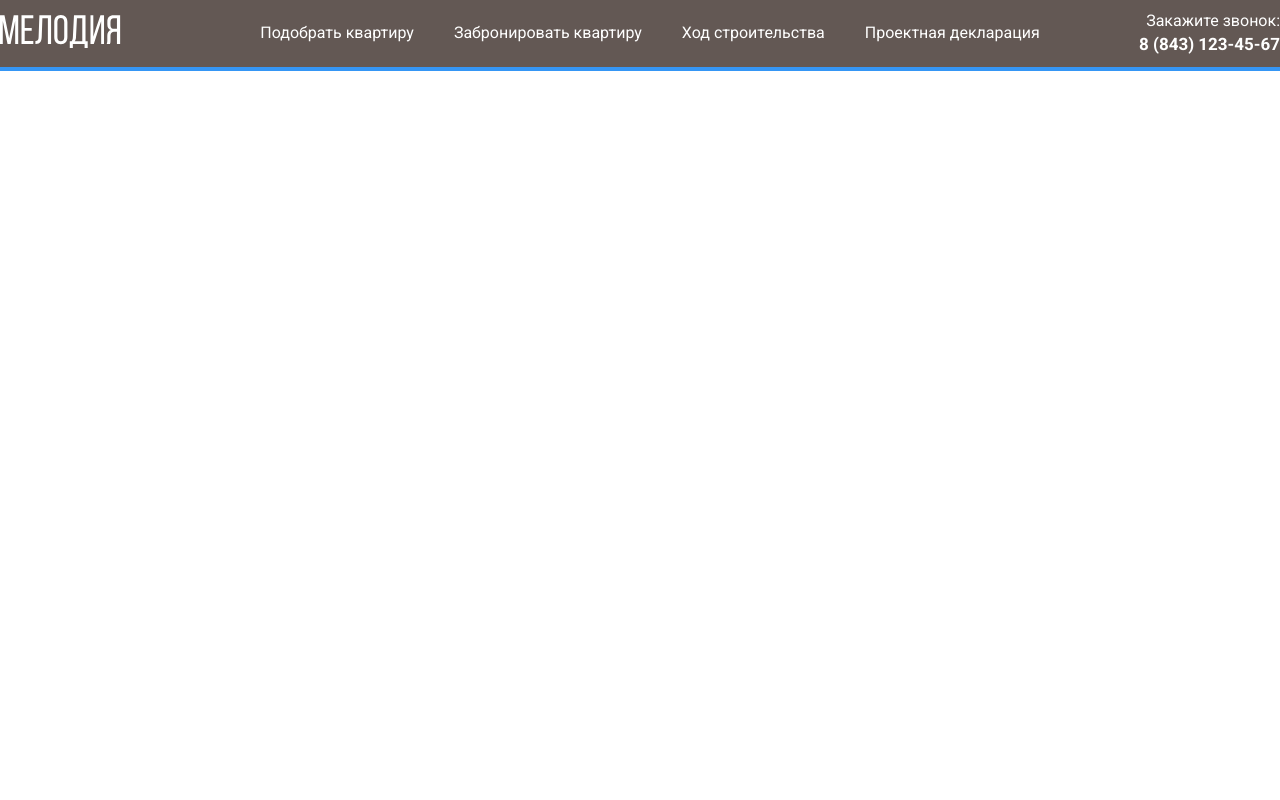
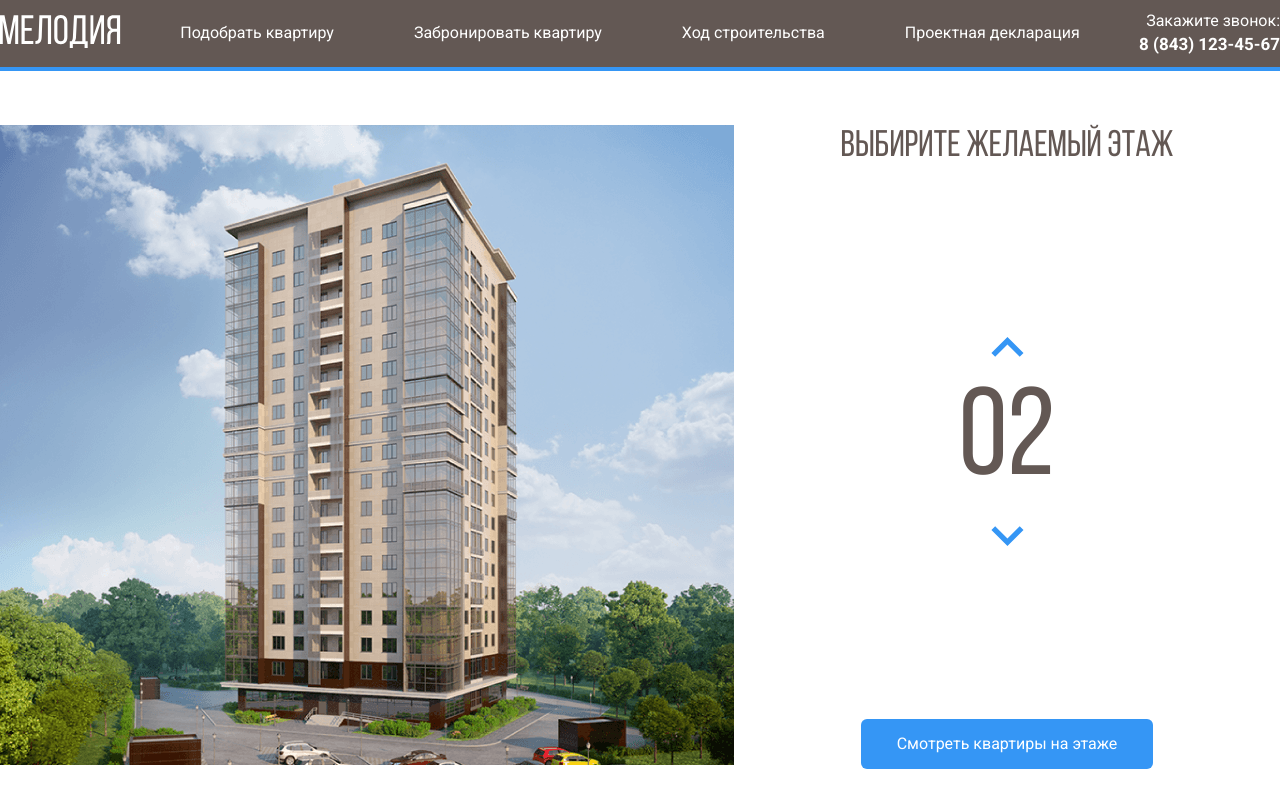
Before and after one commit to Brewmaster-git/Melody, a plain HTML site: page index.html in a window 1280 px wide. Drawn offline with Linux system fonts and the light colour scheme.

Commit message:
Add main-content

```diff
--- a/index.html
+++ b/index.html
@@ -1,8 +1,10 @@
 <!DOCTYPE html>
-<html>
+<html lang="en">
 <head>
+    <meta charset="UTF-8">
+    <meta http-equiv="X-UA-Compatible" content="IE=edge">
+    <meta name="viewport" content="width=device-width, initial-scale=1.0">
     <title>Project</title>
-        <meta charset="UTF-8">
     <link rel="stylesheet" href="styles/normalize.css">
     <link rel="stylesheet" href="styles/style.css">
     <link rel="preconnect" href="https://fonts.googleapis.com">
@@ -10,11 +12,18 @@
     <link href="https://fonts.googleapis.com/css2?family=Roboto:wght@400;700&display=swap" rel="stylesheet">
 </head>
 <body>
+    <!-- Header -->
     <header class="header">
+
+        <!-- Вся навигация по сайту -->
         <div class="navbar">
+
+            <!-- Лого -->
             <a href="./index.html" class="logo">
                 <img src="img/logo.svg" alt="Logo: ЖК Мелодия">
             </a>
+
+            <!-- Меню сайта -->
             <nav class="navbar-nav">
                 <ul class="navbar-menu">
                     <li class="navbar-item">
@@ -31,12 +40,65 @@
                     </li>
                 </ul>
             </nav>
+
+            <!-- Контакты сайта -->
             <div class="navbar-contacts">
                 <span class="novbar-text">Закажите звонок:</span>
                 <a class="novbar-phone" href="tel:+78431234567">8 (843) 123-45-67</a>
             </div>
         </div>
-            <!-- /.navbar -->
     </header>
+
+    <main class="main">
+        <div class="main-image">
+            <svg
+                class="home-image"
+                width="734"
+                height="640"
+                viewBox="0 0 734 640"
+                fill="none"
+                xmlns="http://www.w3.org/2000/svg"
+                xmlns:xlink="http://www.w3.org/1999/xlink">
+                    <rect width="734" height="640" fill="url(#pattern0)"/>
+                    <defs>
+                    <pattern id="pattern0" patternContentUnits="objectBoundingBox" width="1" height="1">
+                    <use xlink:href="#image0" transform="translate(-0.00408719) scale(0.0013624 0.0015625)"/>
+                    </pattern>
+                    <image id="image0" width="740" height="640" xlink:href="img/home.png"/>
+                    </defs>
+                    <path d="M222 533L442.8 541L512 527.3V549L443.5 568.7L222 557.7V533Z" fill="#3595F6" fill-opacity="0.75"/>
+                    <path d="M223 532V507L443.3 510.3L513 507V527L443.7 540L223 532Z" fill="#3595F6" fill-opacity="0.75"/>
+                    <path d="M223 506V481H444H513V504L445 511L223 506Z" fill="#3595F6" fill-opacity="0.75"/>
+                    <path d="M223 482V457L444.3 453.3L512 460V482H444" fill="#3595F6" fill-opacity="0.75"/>
+                    <path d="M223 456V430L444.5 426.7L513 437.7V459L444 452.3L223 456Z" fill="#3595F6" fill-opacity="0.75"/>
+                    <path d="M222 429V405.3L443 393L514 416V437.3L443 425L222 429Z" fill="#3595F6" fill-opacity="0.75"/>
+                    <path d="M222 407V382L444.2 365.7L514 394.3V415L443.7 393.3L222 407Z" fill="#3595F6" fill-opacity="0.75"/>
+                    <path d="M222 382V357L444.5 336.7L514 373.3V394L442 365.3L222 382Z" fill="#3595F6" fill-opacity="0.75"/>
+                    <path d="M222 356V332L445 307.3L514 351.3V373L444.7 335L222 356Z" fill="#3595F6" fill-opacity="0.75"/>
+                    <path d="M222 331V307L444.5 278.3L514 329.3V350L443.7 307.7L222 331Z" fill="#3595F6" fill-opacity="0.75"/>
+                    <path d="M221 307V283L443.3 250L514 309.3V329L444 278.3L221 307Z" fill="#3595F6" fill-opacity="0.75"/>
+                    <path d="M222 282V258L443.2 223L513 287V308L444.3 249.7L222 282Z" fill="#3595F6" fill-opacity="0.75"/>
+                    <path d="M222 258V233L444.3 195L513 265.3V286L444 222L222 258Z" fill="#3595F6" fill-opacity="0.75"/>
+                    <path d="M222 232V207L442.8 163.3L513 242.3V265L444 191.7L222 232Z" fill="#3595F6" fill-opacity="0.75"/>
+                    <path d="M223 208V183L443 135L513 220V243L442.3 163.7L223 208Z" fill="#3595F6" fill-opacity="0.75"/>
+                    <path d="M222 183V158L441.8 106L513 198.3V221L443.3 134.7L222 183Z" fill="#3595F6" fill-opacity="0.75"/>
+                    <path d="M222 158V132L444 75.3L513 177V198L443.7 106.3L222 158Z" fill="#3595F6" fill-opacity="0.75"/>
+                </svg>
+
+        </div>
+        <div class="main-info">
+            <h2 class="main-title">Выбирите желаемый этаж</h2>
+            <div class="counter-group">
+                <button class="counter-button counter-up">
+                    <img class="counter-arrow counter-arrow-up" src="img/arrow.svg" alt="arrow-up">
+                </button>
+                <span class="counter">02</span>
+                <button class="counter-button counter-down">
+                    <img class="counter-arrow counter-arrow-down" src="img/arrow.svg" alt="arrow-up">
+                </button>
+            </div>
+            <button class="button button-primary">Смотреть квартиры на этаже</button>
+        </div>
+    </main>
 </body>
 </html>
--- a/styles/style.css
+++ b/styles/style.css
@@ -1,3 +1,14 @@
+@font-face {
+    font-family: 'Bebas Neue';
+    src: local('Bebas Neue Regular Regular'), local('BebasNeueRegular'),
+        url('../fonts/BebasNeueRegular.woff2') format('woff2'),
+        url('../fonts/BebasNeueRegular.woff') format('woff');
+    font-weight: normal;
+    font-style: normal;
+    font-display: swap;
+}
+
+
 * {
     box-sizing: border-box;
 }
@@ -31,7 +42,7 @@ body {
 
 .navbar-item {
     margin-left: 40px;
-    margin-rigth: 40px;
+    margin-right: 40px;
 }
 
 .navbar-link {
@@ -56,3 +67,68 @@ body {
     text-decoration: none;
     color: white;
 }
+
+.main {
+    max-width: 1280px;
+    margin: auto;
+    padding-top: 54px;
+    display: flex;
+}
+
+.main-info {
+    flex-grow: 1; /* Занимает все место */
+    text-align: center;
+    display: flex;
+    flex-direction: column;
+    align-items: center;
+    justify-content: space-between;
+}
+.home-image path {
+    opacity: 0;
+    cursor: pointer;
+}
+
+.home-image path:hover {
+    opacity: 1;
+}
+
+.counter-group {
+    display: flex;
+    flex-direction: column;
+    align-items: center;
+}
+
+.counter-button {
+    cursor: pointer;
+    background-color: #fff;
+    border: none;
+}
+
+.counter-arrow-down {
+    transform: rotateX(180deg);
+}
+
+.main-title {
+    margin: 0;
+    font-family: "Bebas Neue";
+    font-weight: normal;
+    font-size: 37px;
+    line-height: 44px;
+    color: #635854;
+}
+
+.counter {
+    font-family: "Bebas Neue";
+    color: #635854;
+    font-size: 124px;
+    margin: 10px;
+}
+
+.button-primary {
+    background-color: #3596F5;
+    border-radius: 6px;
+    color: #fff;
+    border: none;
+    padding: 16px 36px;
+    cursor: pointer;
+}
```
Also changed, not shown: fonts/BebasNeueRegular.woff (added), fonts/BebasNeueRegular.woff2 (added), img/Group 3.svg (added), img/arrow.svg (added), img/home.png (added). Lines whose indentation alone changed are shown as unchanged.
